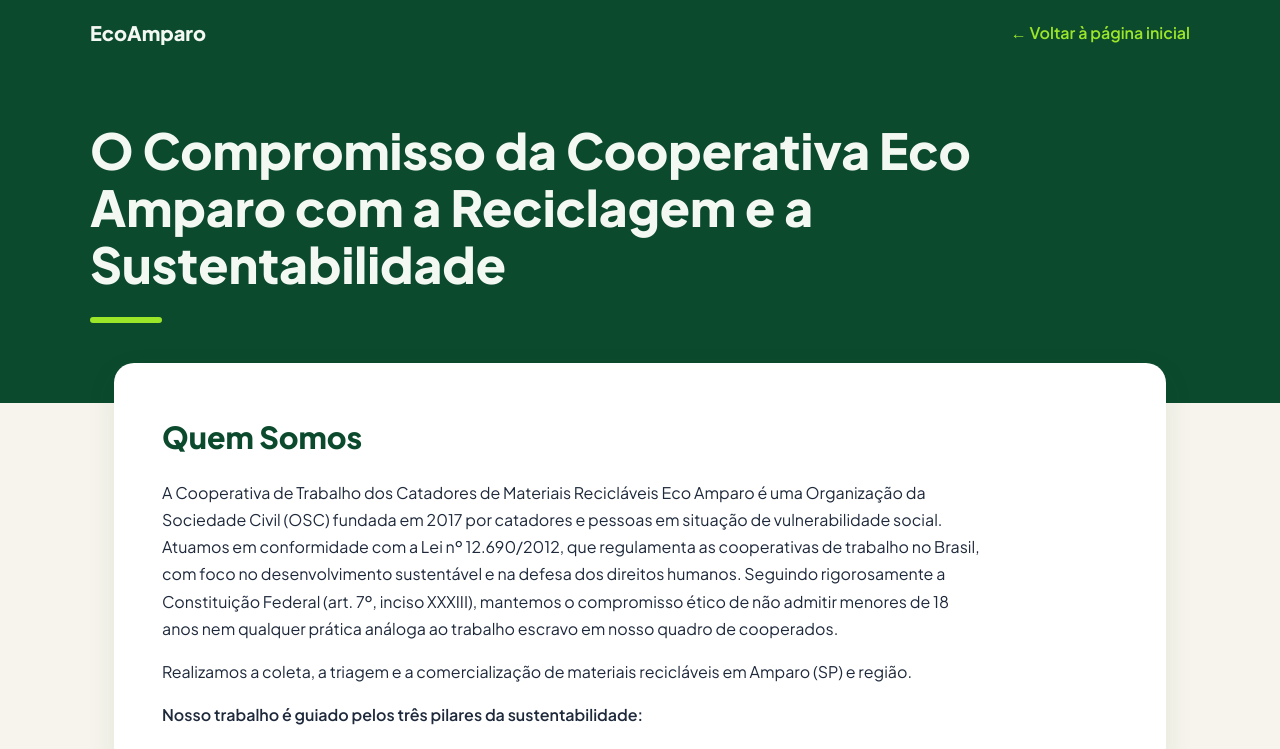
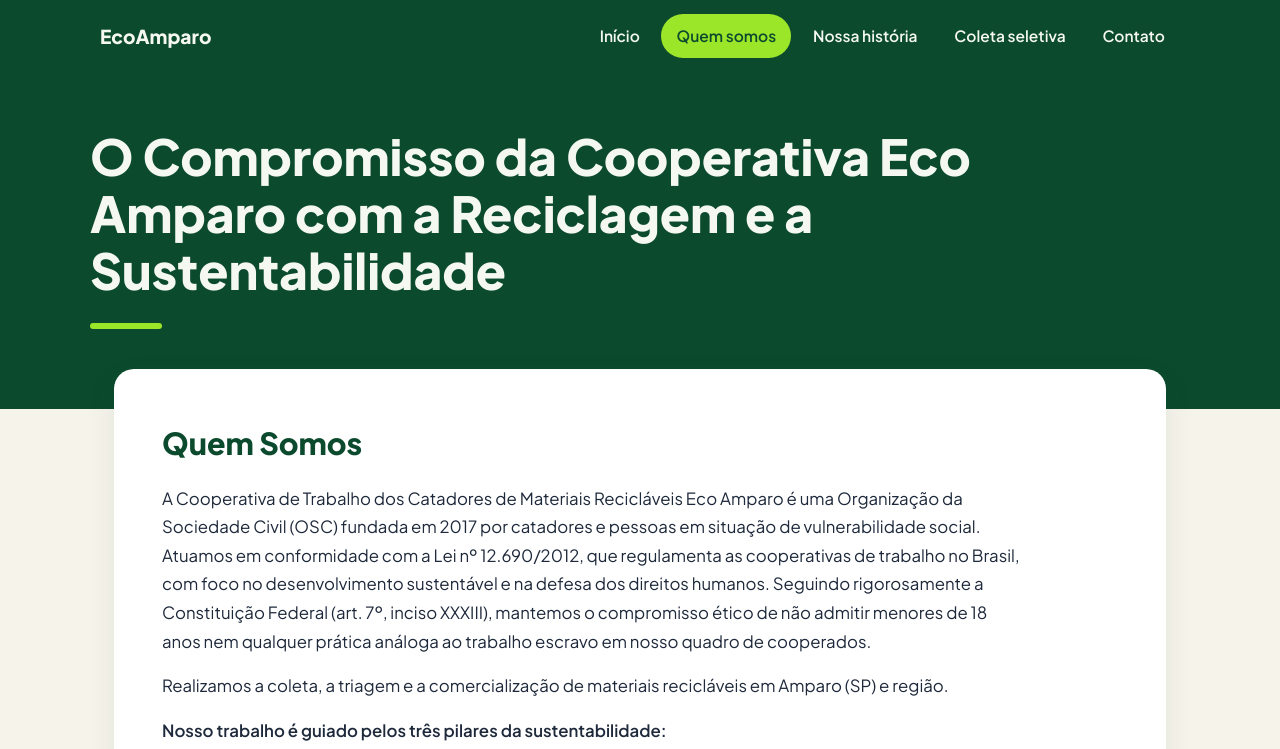
Before and after one commit to Jimi-45/projeto-coop-amp, a plain HTML site: page quem-somos.html in a window 1280 px wide. Shown: the top 749 px of the page. Drawn offline with Linux system fonts and the light colour scheme.

Commit message:
Modificar menu Quem somos

```diff
--- a/quem-somos.html
+++ b/quem-somos.html
@@ -10,58 +10,118 @@
   <link rel="icon" type="image/svg+xml" href="img/favicon.svg">
 
   <style>
+    /* ===== Paleta do site EcoAmparo ===== */
     :root {
       --verde-escuro: #0c4a2e;
       --verde-medio: #156e45;
       --verde-destaque: #9ce62a;
       --verde-destaque-hover: #86cc1e;
-      --texto-claro: #f4f8f2;
+      --texto-claro: #f4f8f1;
       --texto-escuro: #1e293b;
-      --fundo-pagina: #f6f4ec;
+      --fundo-menu: #0c4a2e;
+      --fundo-claro: #f6f3ea;
+      --laranja: #e8710a;
+      --laranja-claro: #fff1e0;
+      --raio: 14px;
     }
 
     * { box-sizing: border-box; margin: 0; padding: 0; }
+    html { scroll-behavior: smooth; }
+    body {
+      font-family: "Plus Jakarta Sans", system-ui, -apple-system, "Segoe UI", Roboto, sans-serif;
+      color: var(--texto-escuro);
+      background: var(--fundo-claro);
+      line-height: 1.7;
+      font-size: 1.05rem;
+    }
+    img { max-width: 100%; display: block; }
+    a { color: inherit; }
+    :focus-visible { outline: 3px solid var(--verde-destaque); outline-offset: 3px; }
 
-    html { scroll-behavior: smooth; }
+    .container { width: min(1080px, 92%); margin-inline: auto; }
+    .texto { max-width: 68ch; }
 
-    body {
-      font-family: 'Plus Jakarta Sans', sans-serif;
-      color: var(--texto-escuro);
-      background: var(--fundo-pagina);
-      line-height: 1.7;
+    /* ===== Cabeçalho / menu ===== */
+    .topo {
+      background: var(--fundo-menu);
+      color: var(--texto-claro);
+      position: sticky;
+      top: 0;
+      z-index: 50;
     }
-
-    a:focus-visible, button:focus-visible {
-      outline: 3px solid var(--verde-destaque);
-      outline-offset: 3px;
-    }
-
-    /* ===== Barra superior (troque pelo seu header/menu se preferir) ===== */
-    .topo {
-      background: var(--verde-escuro);
-      padding: 16px 24px;
-    }
-    .topo-interno {
-      max-width: 1100px;
-      margin: 0 auto;
+    .topo .container {
       display: flex;
       align-items: center;
       justify-content: space-between;
-      gap: 16px;
+      gap: 1rem;
+      min-height: 72px;
     }
-    .topo a.logo {
+    .logo { display: flex; align-items: center; gap: .6rem; text-decoration: none; font-weight: 800; font-size: 1.2rem; }
+    .logo img { height: 44px; width: auto; }
+    .menu { display: flex; gap: .4rem; list-style: none; }
+    .menu a {
+      display: block;
+      padding: .55rem .95rem;
+      border-radius: 999px;
+      text-decoration: none;
+      font-weight: 600;
+      font-size: .97rem;
+      transition: background .2s, color .2s;
+    }
+    .menu a:hover { background: rgba(255,255,255,.12); }
+    .menu a[aria-current="page"] { background: var(--verde-destaque); color: var(--verde-escuro); }
+    .menu-btn {
+      display: none;
+      background: none;
+      border: 2px solid var(--texto-claro);
       color: var(--texto-claro);
-      font-weight: 800;
-      font-size: 1.25rem;
+      border-radius: 10px;
+      padding: .4rem .7rem;
+      font: inherit;
+      font-weight: 700;
+      cursor: pointer;
+    }
+
+    /* ===== Cabeçalho / menu ===== */
+    .topo {
+      background: var(--fundo-menu);
+      color: var(--texto-claro);
+      position: sticky;
+      top: 0;
+      z-index: 50;
+    }
+    .topo .container {
+      display: flex;
+      align-items: center;
+      justify-content: space-between;
+      gap: 1rem;
+      min-height: 72px;
+    }
+    .logo { display: flex; align-items: center; gap: .6rem; text-decoration: none; font-weight: 800; font-size: 1.2rem; }
+    .logo img { height: 44px; width: auto; }
+    .menu { display: flex; gap: .4rem; list-style: none; }
+    .menu a {
+      display: block;
+      padding: .55rem .95rem;
+      border-radius: 999px;
       text-decoration: none;
+      font-weight: 600;
+      font-size: .97rem;
+      transition: background .2s, color .2s;
     }
-    .topo a.voltar {
-      color: var(--verde-destaque);
-      font-weight: 600;
-      text-decoration: none;
-      transition: color .2s;
+    .menu a:hover { background: rgba(255,255,255,.12); }
+    .menu a[aria-current="page"] { background: var(--verde-destaque); color: var(--verde-escuro); }
+    .menu-btn {
+      display: none;
+      background: none;
+      border: 2px solid var(--texto-claro);
+      color: var(--texto-claro);
+      border-radius: 10px;
+      padding: .4rem .7rem;
+      font: inherit;
+      font-weight: 700;
+      cursor: pointer;
     }
-    .topo a.voltar:hover { color: var(--texto-claro); }
 
     /* ===== Título da página ===== */
     .abertura {
@@ -187,13 +247,23 @@
 <body>
 
   <header class="topo">
-    <div class="topo-interno">
-      <a class="logo" href="index.html">EcoAmparo</a>
-      <a class="voltar" href="index.html">&larr; Voltar à página inicial</a>
+    <div class="container">
+      <a class="logo" href="index.html" aria-label="EcoAmparo – página inicial">
+        <img src="img/logo-ecoamparo.png" alt="" onerror="this.style.display='none'">
+        EcoAmparo
+      </a>
+      <button class="menu-btn" id="menuBtn" aria-expanded="false" aria-controls="menu">Menu</button>
+      <ul class="menu" id="menu">
+        <li><a href="index.html">Início</a></li>
+        <li><a href="quem-somos.html" aria-current="page">Quem somos</a></li>
+        <li><a href="nossa-historia.html">Nossa história</a></li>
+        <li><a href="coleta-seletiva.html">Coleta seletiva</a></li>
+        <li><a href="index.html#contato">Contato</a></li>
+      </ul>
     </div>
   </header>
 
-  <section class="abertura">
+  <section class="abertura" id="quem">
     <div class="abertura-interno">
       <h1>O Compromisso da Cooperativa Eco Amparo com a Reciclagem e a Sustentabilidade</h1>
       <div class="barra"></div>
@@ -239,7 +309,7 @@
     </section>
 
     <div class="acao">
-      <a class="botao" href="index.html">Voltar à página inicial</a>
+      <a class="botao" href="#quem">Voltar ao início do guia</a>
     </div>
 
   </main>
@@ -247,6 +317,26 @@
   <footer class="rodape">
     &copy; EcoAmparo &ndash; Cooperativa de Trabalho dos Catadores de Materiais Recicláveis
   </footer>
+  <script>
+    // Menu no celular
+    const menuBtn = document.getElementById('menuBtn');
+    const menu = document.getElementById('menu');
+    menuBtn.addEventListener('click', () => {
+      const aberto = menu.classList.toggle('aberto');
+      menuBtn.setAttribute('aria-expanded', aberto);
+    });
+
+    // Gravuras: se a imagem carregar, esconde o espaço reservado; se não, mantém o aviso
+    document.querySelectorAll('.gravura img').forEach(img => {
+    const figura = img.closest('.gravura');
+    const mostrar = () => figura.classList.add('tem-imagem');
+    const esconder = () => { img.style.display = 'none'; };
+    if (img.complete && img.naturalWidth > 0) mostrar();
+    img.addEventListener('load', mostrar);
+    img.addEventListener('error', esconder);
+    });
+
+  </script>
 
 </body>
 </html>
```
